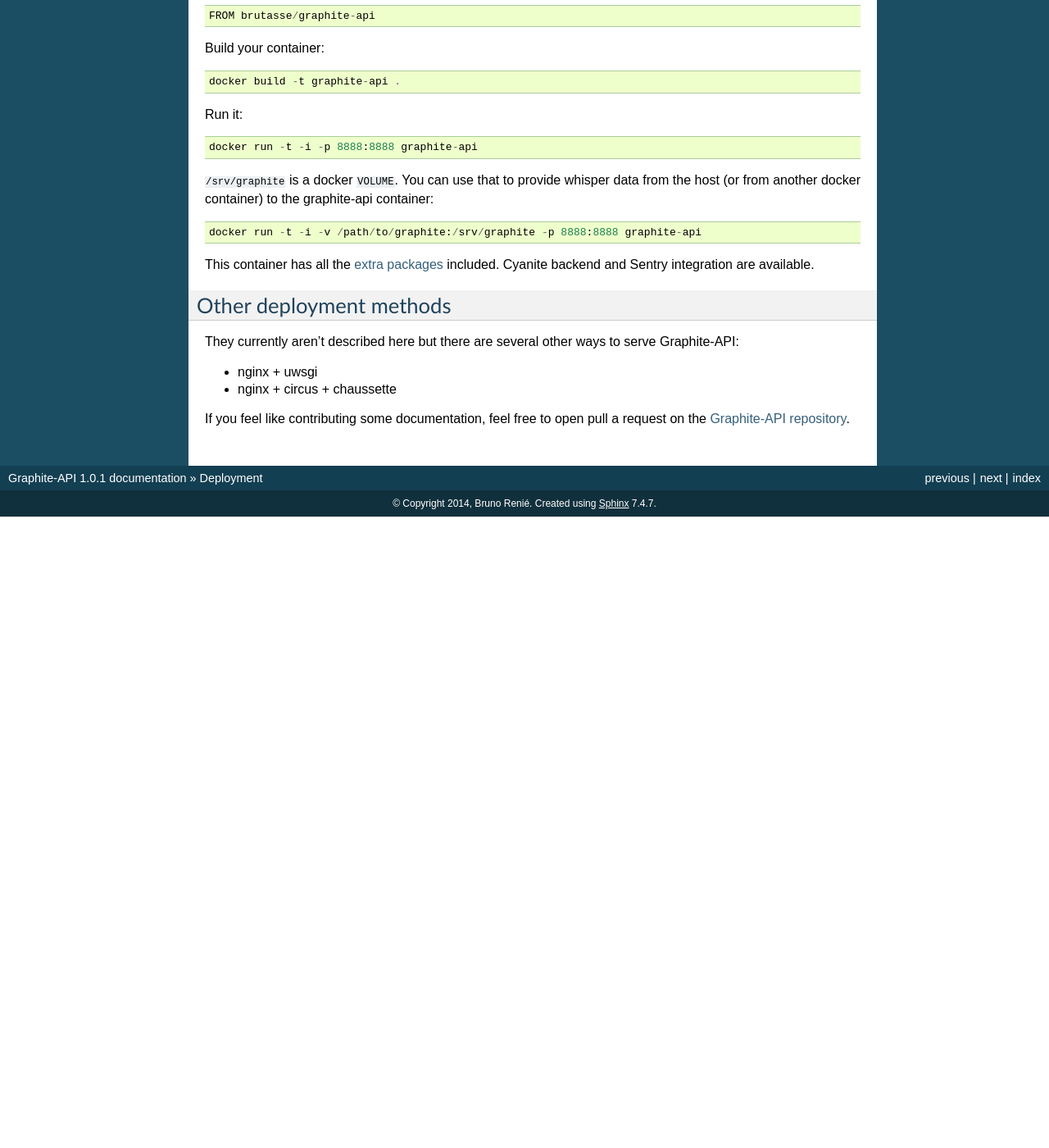
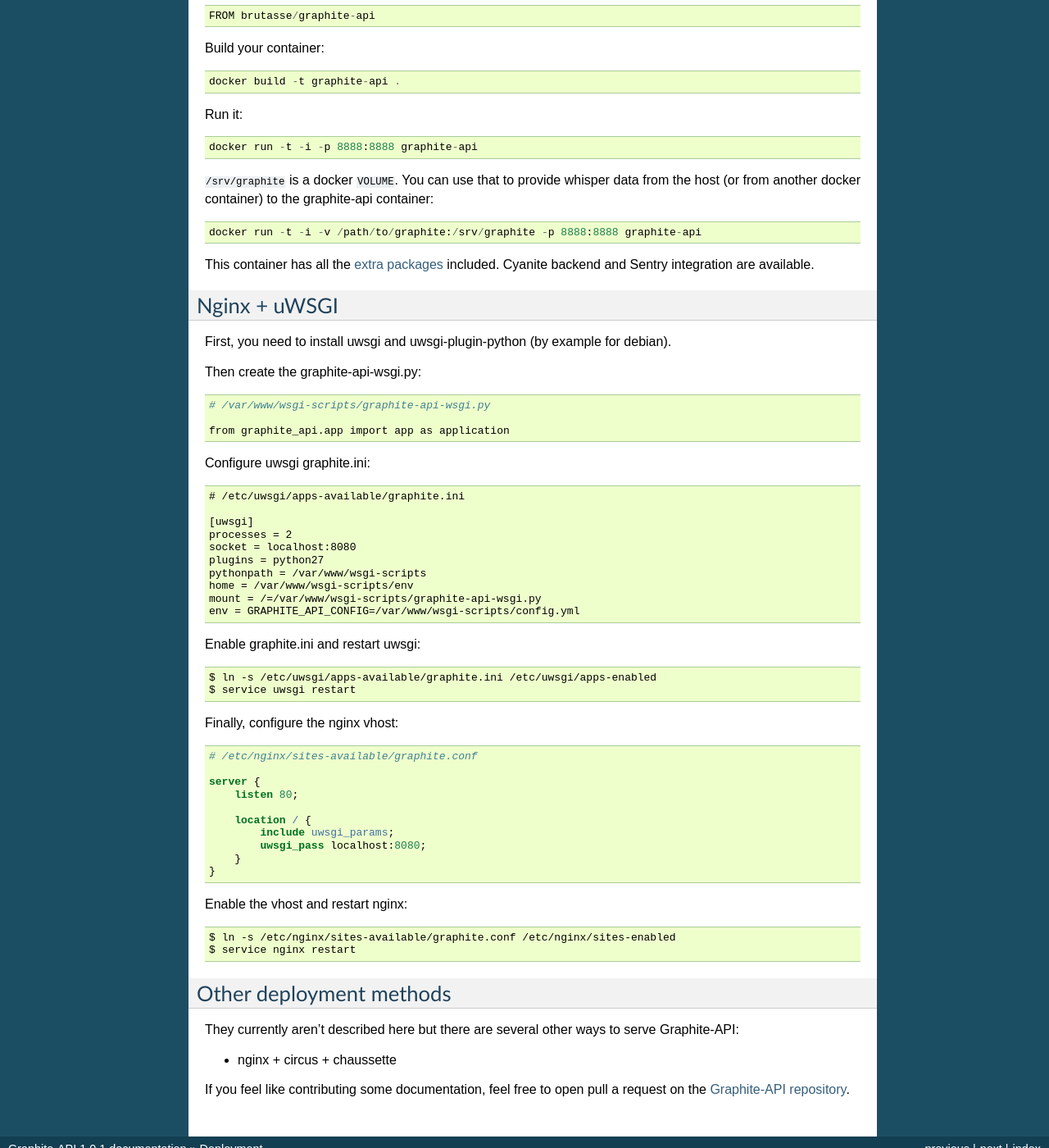
Before and after one commit to brutasse/graphite-api, a Sphinx documentation site: the page built from docs/deployment.rst, in a window 1280 px wide and 1400 px high, scrolled down 2217 px. Shown: the whole window at 82% size. Built offline with Sphinx 7.4.7, drawn with Linux system fonts in a browser that asks for light colours; before the commit the page ends 2847 px from its top, so only the background shows below that.

Commit message:
Add deploy doc for nginx + uwsgi

```diff
--- a/docs/deployment.rst
+++ b/docs/deployment.rst
@@ -160,13 +160,68 @@
 This container has all the :ref:`extra packages <extras>` included. Cyanite
 backend and Sentry integration are available.
 
+Nginx + uWSGI
+-------------
+
+First, you need to install uwsgi and uwsgi-plugin-python (by example for debian).
+
+Then create the graphite-api-wsgi.py:
+
+.. code-block:: bash
+
+    # /var/www/wsgi-scripts/graphite-api-wsgi.py
+
+    from graphite_api.app import app as application
+
+Configure uwsgi graphite.ini:
+
+.. code-block:: uwsgi
+
+    # /etc/uwsgi/apps-available/graphite.ini
+
+    [uwsgi]
+    processes = 2
+    socket = localhost:8080
+    plugins = python27
+    pythonpath = /var/www/wsgi-scripts
+    home = /var/www/wsgi-scripts/env
+    mount = /=/var/www/wsgi-scripts/graphite-api-wsgi.py
+    env = GRAPHITE_API_CONFIG=/var/www/wsgi-scripts/config.yml
+
+Enable graphite.ini and restart uwsgi:
+
+.. code-block:: bash
+
+    $ ln -s /etc/uwsgi/apps-available/graphite.ini /etc/uwsgi/apps-enabled
+    $ service uwsgi restart
+
+Finally, configure the nginx vhost:
+
+.. code-block:: nginx
+
+    # /etc/nginx/sites-available/graphite.conf
+
+    server {
+        listen 80;
+
+        location / {
+            include uwsgi_params;
+            uwsgi_pass localhost:8080;
+        }
+    }
+
+Enable the vhost and restart nginx:
+
+.. code-block:: bash
+
+    $ ln -s /etc/nginx/sites-available/graphite.conf /etc/nginx/sites-enabled
+    $ service nginx restart
+
 Other deployment methods
 ------------------------
 
 They currently aren't described here but there are several other ways to serve
 Graphite-API:
-
-* nginx + uwsgi
 
 * nginx + circus + chaussette
 
```
